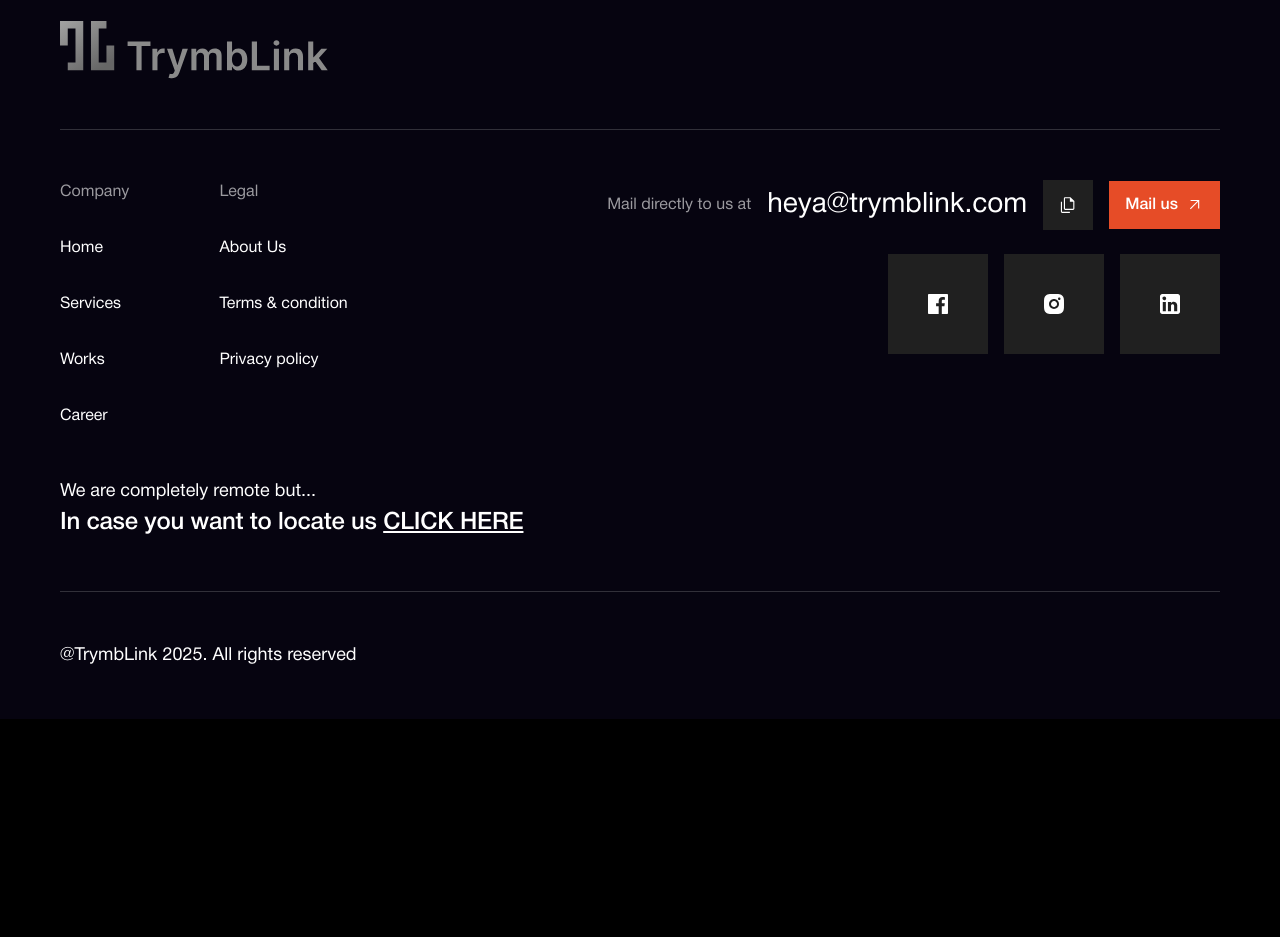
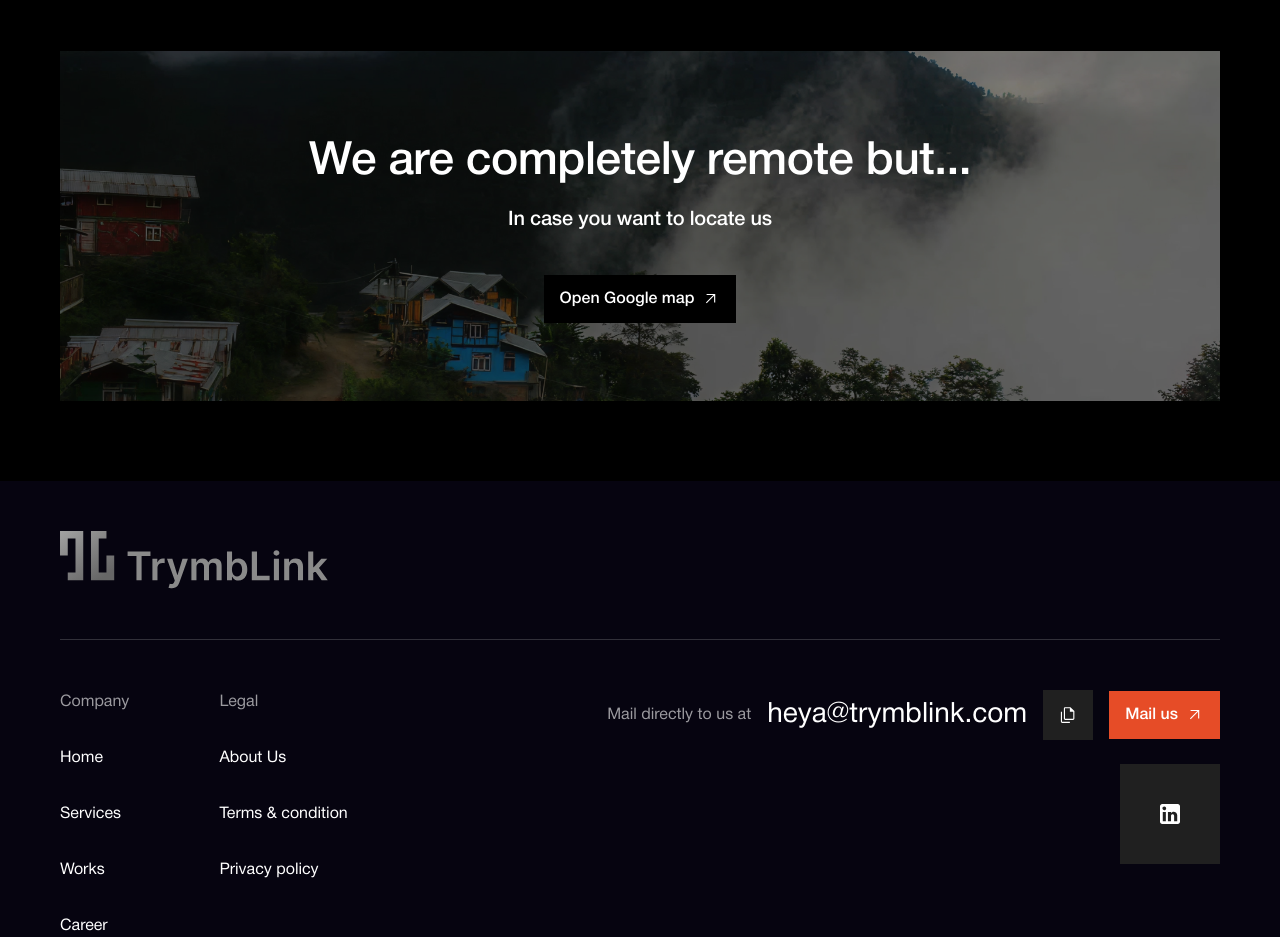
Before and after one commit to rroy11705/trymblink, a Next.js app: page /about in a window 1280 px wide. Shown: the part 6520-7457 px from the top of the page. Before the commit the page ends 7239 px from the top, so only its background shows below. Built offline with nearby package versions, Linux system fonts and the light colour scheme.

Commit message:
feat(app): update links

```diff
--- a/src/app/(frontend)/about/page.tsx
+++ b/src/app/(frontend)/about/page.tsx
@@ -4,6 +4,7 @@ import Hero from "@/components/molecules/about/Hero";
 import HowWeWork from "@/components/molecules/about/HowWeWork";
 import Meaning from "@/components/molecules/about/Meaning";
 import Story from "@/components/molecules/about/Story";
+import Team from "@/components/molecules/about/Team";
 import Contact from "@/components/molecules/common/Contact";
 import { PageSource } from "@/types/contact";
 
@@ -17,6 +18,7 @@ export default function AboutPage() {
 				<GoldenRule />
 				<HowWeWork />
 				<Contact pageSource={PageSource.ABOUT_US} />
+				<Team />
 			</main>
 			<Footer />
 		</div>
--- a/src/app/(frontend)/components/layout/Footer.tsx
+++ b/src/app/(frontend)/components/layout/Footer.tsx
@@ -1,7 +1,7 @@
 'use client'
 
 import Image from 'next/image'
-import React from 'react'
+import React, { useState } from 'react'
 import { motion } from 'framer-motion'
 import { imageRevealVariants } from '@/lib/animations'
 import { useScrollAnimation } from '@/hooks/useScrollAnimation'
@@ -15,6 +15,18 @@ import LinkedInIcon from '../icons/social/LinkedInIcon'
 
 const Footer = () => {
   const { ref } = useScrollAnimation()
+  const [showCopyMessage, setShowCopyMessage] = useState(false)
+
+  const copyEmailToClipboard = async () => {
+    const email = 'heya@trymblink.com'
+    try {
+      await navigator.clipboard.writeText(email)
+      setShowCopyMessage(true)
+      setTimeout(() => setShowCopyMessage(false), 2000)
+    } catch (err) {
+      console.error('Failed to copy email: ', err)
+    }
+  }
   return (
     <motion.footer ref={ref} className='relative px-6 md:px-15 bg-[#060410]'>
 			<div className='border-b border-[#313039] py-12.5'>
@@ -65,14 +77,15 @@ const Footer = () => {
 						</div>
 					</div>
 					<div className='w-full md:w-auto flex flex-col items-end justify-center gap-6'>
-						<div className='hidden md:flex flex-row items-center justify-center gap-4'>
+						<div className='relative hidden md:flex flex-col items-end gap-2'>
+							<div className='flex flex-row items-center justify-center gap-4'>
 								<h2 className="text-white/60 text-left">
 									Mail directly to us at
 								</h2>
 								<Link href="mailto:heya@trymblink.com" className='text-[28px]'>
 									heya@trymblink.com
 								</Link>
-							<button className='w-12.5 h-12.5 bg-[#202020] flex items-center justify-center cursor-pointer'>
+								<button onClick={copyEmailToClipboard} className='w-12.5 h-12.5 bg-[#202020] flex items-center justify-center cursor-pointer hover:bg-[#E64C27] transition-colors'>
 									<CopyIcon />
 								</button>
 								<Link
@@ -83,12 +96,19 @@ const Footer = () => {
 									<DiagonalArrowIcon />
 								</Link>
 							</div>
-						<div className='bg-white/5 md:hidden w-full flex flex-row items-center justify-between p-4 border border-white/10'>
+							{showCopyMessage && (
+								<p className='absolute -bottom-5 text-green-400 text-sm animate-fade-in'>
+									Email copied to clipboard
+								</p>
+							)}
+						</div>
+						<div className='relative md:hidden w-full flex flex-col gap-2'>
+							<div className='bg-white/5 w-full flex flex-row items-center justify-between p-4 border border-white/10'>
 								<Link href="mailto:heya@trymblink.com" className='text-[14px]'>
 									heya@trymblink.com
 								</Link>
 								<div className='flex flex-row gap-2'>
-								<button className='w-8 h-8 bg-[#202020] flex items-center justify-center cursor-pointer'>
+									<button onClick={copyEmailToClipboard} className='w-8 h-8 bg-[#202020] flex items-center justify-center cursor-pointer hover:bg-[#E64C27] transition-colors'>
 										<CopyIcon />
 									</button>
 									<Link
@@ -99,14 +119,14 @@ const Footer = () => {
 									</Link>
 								</div>
 							</div>
+							{showCopyMessage && (
+								<p className='absolute -bottom-6 text-green-400 text-sm text-center animate-fade-in'>
+									Email copied to clipboard
+								</p>
+							)}
+						</div>
 						<div className='w-full flex flex-row items-center justify-end gap-4'>
-							<Link href="/" className='w-12.5 h-12.5 md:w-25 md:h-25 bg-[#202020] hover:bg-[#E64C27] flex items-center justify-center'>
-								<FacebookIcon />
-							</Link>
-							<Link href="/" className='w-12.5 h-12.5 md:w-25 md:h-25 bg-[#202020] hover:bg-[#E64C27] flex items-center justify-center'>
-								<InstagramIcon />
-							</Link>
-							<Link href="/" className='w-12.5 h-12.5 md:w-25 md:h-25 bg-[#202020] hover:bg-[#E64C27] flex items-center justify-center'>
+							<Link href="http://linkedin.com/company/trymblink/posts/?feedView=all" target='_blank' className='w-12.5 h-12.5 md:w-25 md:h-25 bg-[#202020] hover:bg-[#E64C27] flex items-center justify-center'>
 								<LinkedInIcon />
 							</Link>
 						</div>
--- /dev/null
+++ b/src/app/(frontend)/components/molecules/about/Team.tsx
@@ -0,0 +1,58 @@
+'use client'
+
+import React from 'react'
+import { motion } from 'framer-motion'
+import { containerVariants, textRevealVariants, imageRevealVariants } from '../../../lib/animations'
+import { useScrollAnimation } from '../../../hooks/useScrollAnimation'
+import Image from 'next/image'
+import Link from 'next/link'
+import DiagonalArrowIcon from '@/components/icons/general/DiagonalArrowIcon'
+
+const Team = () => {
+	const { ref, animate } = useScrollAnimation()
+
+  return (
+    <motion.section
+      ref={ref}
+      id='our-story'
+      className="relative bg-black w-full overflow-hidden px-6 md:px-15 py-20"
+      initial="hidden"
+      animate={animate}
+      variants={containerVariants}
+    >
+			<div className='relative w-full aspect-square md:aspect-[1320/398]'>
+				<motion.div
+					className="absolute w-full aspect-square md:aspect-[1320/398] z-0"
+					variants={imageRevealVariants}
+				>
+					<Image
+						src="/images/backgrounds/about-location.jpg"
+						alt="Ice burg"
+						fill
+						className="object-cover object-center"
+					/>
+				</motion.div>
+				<div className='absolute w-full aspect-square md:aspect-[1320/398] z-10 bg-black/50' />
+				<div className='absolute w-full aspect-square md:aspect-[1320/398] z-20 flex flex-col items-center justify-center gap-10'>
+					<div className='flex flex-col gap-2'>
+						<h3 className='text-white text-[20px] md:text-[46px] font-medium -tracking-[0.01em] text-center'>
+							We are completely remote but...
+						</h3>
+						<p className='text-white text-[14px] md:text-[20px] font-medium -tracking-[0.01em] text-center'>
+							In case you want to locate us
+						</p>
+					</div>
+					<Link
+						href="link-to-map"
+						className='w-fit font-medium text-base transition-all duration-200 bg-black text-white px-4 py-3 flex items-center justify-center gap-2'
+					>
+						Open Google map
+						<DiagonalArrowIcon />
+					</Link>
+				</div>
+			</div>
+		</motion.section>
+  )
+}
+
+export default Team
```
Also changed, not shown: public/images/backgrounds/about-location.jpg (added). Lines whose indentation alone changed are shown as unchanged.
